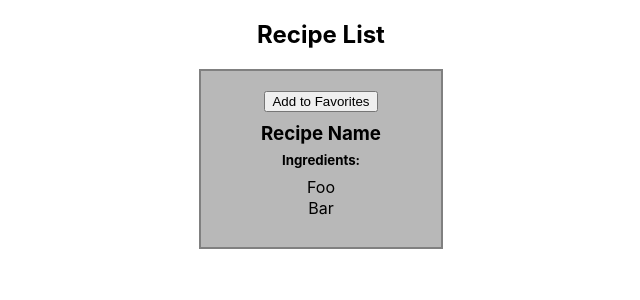
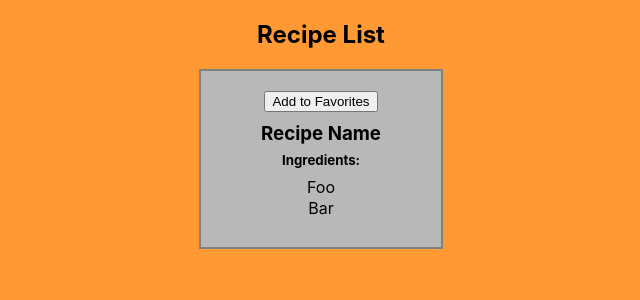
Before and after one commit to nyu-software-engineering/spring-2020-frugal-eye, a React (Create React App) app in the folder front-end/: page / in a window 1280 px wide. Shown: the top 300 px of the page, without its empty margins (319-959 px from the left). Built offline with nearby package versions, Linux system fonts and the light colour scheme.

Commit message:
adding flex

```diff
--- a/front-end/src/recipe.css
+++ b/front-end/src/recipe.css
@@ -1,8 +1,16 @@
+body{
+	background: #FF9933;
+}
+
 .Recipes {
 	text-align: center;
+	display: flex;
+	flex-direction: column;
+
 }
 
 .box {
+	flex: auto;
 	margin: 0 auto;
 	text-align: center;
 	width: 200px;
--- a/front-end/src/recipe.js
+++ b/front-end/src/recipe.js
@@ -31,6 +31,8 @@ const Recipes = () => {
 		<p>Foo</p>
 		<p>Bar</p>
 	</div>
+
+
 </div>
 	);
 }
```
